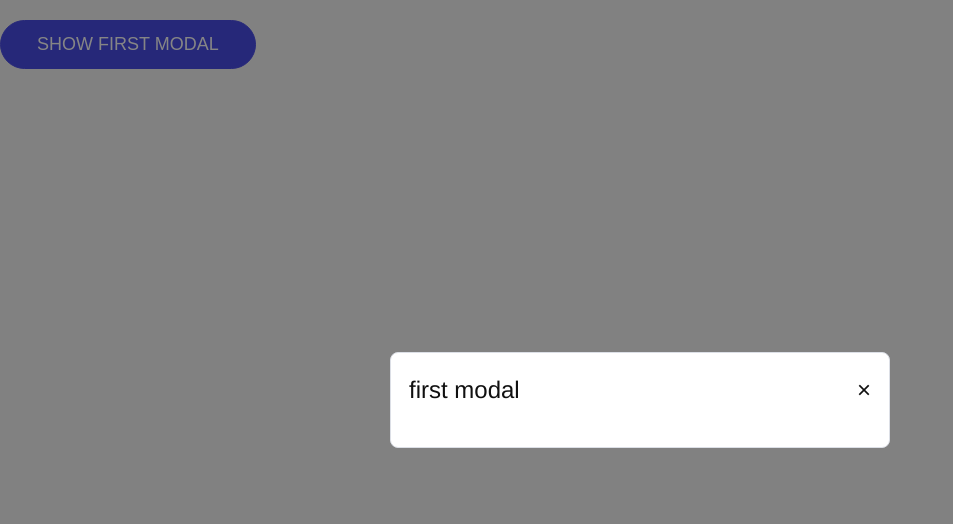
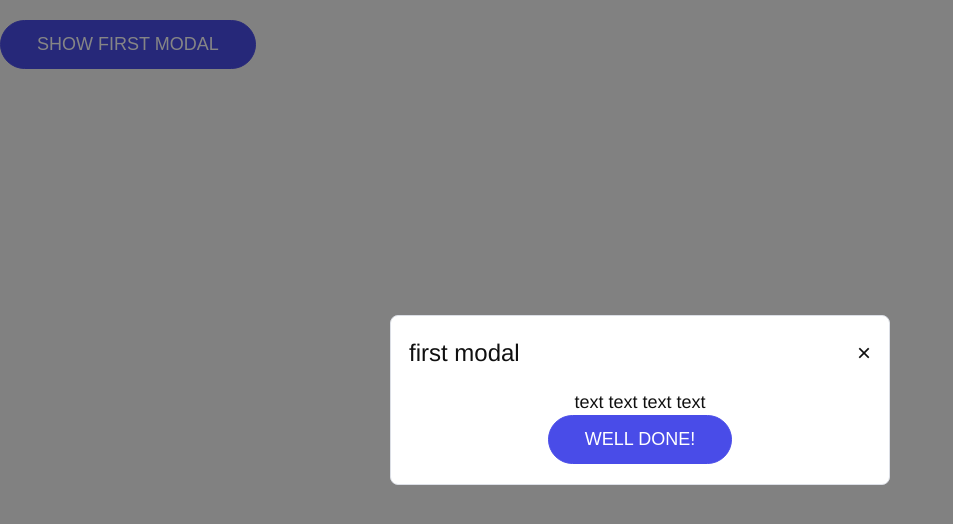
Before and after one commit to eishinkina/modal-windows-vue, a Vue app: page / in a window 1280 px wide. Both pictures are taken after a click on the button "SHOW FIRST MODAL". Shown: the top 524 px of the page, without its empty margins (0-953 px from the left). Built offline with nearby package versions, Linux system fonts and the light colour scheme.

Commit message:
add slot

```diff
--- a/src/App.vue
+++ b/src/App.vue
@@ -4,9 +4,14 @@
     <div class="wrapper-content">
       <section>
         <div class="container">
-          <button class="btn btnPrimary" @click="modalFirst = !modalFirst ">Show first modal</button>
+          <button class="btn btnPrimary" @click="modalFirst = !modalFirst">Show first modal</button>
           <!-- first modal  -->
-          <Modal title="first modal" v-if="modalFirst" @close="modalFirst = !modalFirst"></Modal>
+          <Modal title="first modal" v-if="modalFirst" @close="modalFirst = !modalFirst">
+            <div slot="body">
+              <p>text text text text</p>
+              <button class="btn btnPrimary" @click="modalFirst = !modalFirst">Well done!</button>
+            </div>
+          </Modal>
         </div>
       </section>
     </div>
@@ -27,5 +32,4 @@
 }
 </script>
 
-<style lang="scss" scoped>
-</style>
+<style lang="scss" scoped></style>
--- a/src/components/Modal.vue
+++ b/src/components/Modal.vue
@@ -7,7 +7,9 @@
         <span class="button-close" @click="$emit('close')">×</span>
       </div>
       <!-- body -->
-      <div class="modal-body"></div>
+      <div class="modal-body">
+        <slot name="body">default body </slot>
+      </div>
     </div>
   </div>
 </template>
```
